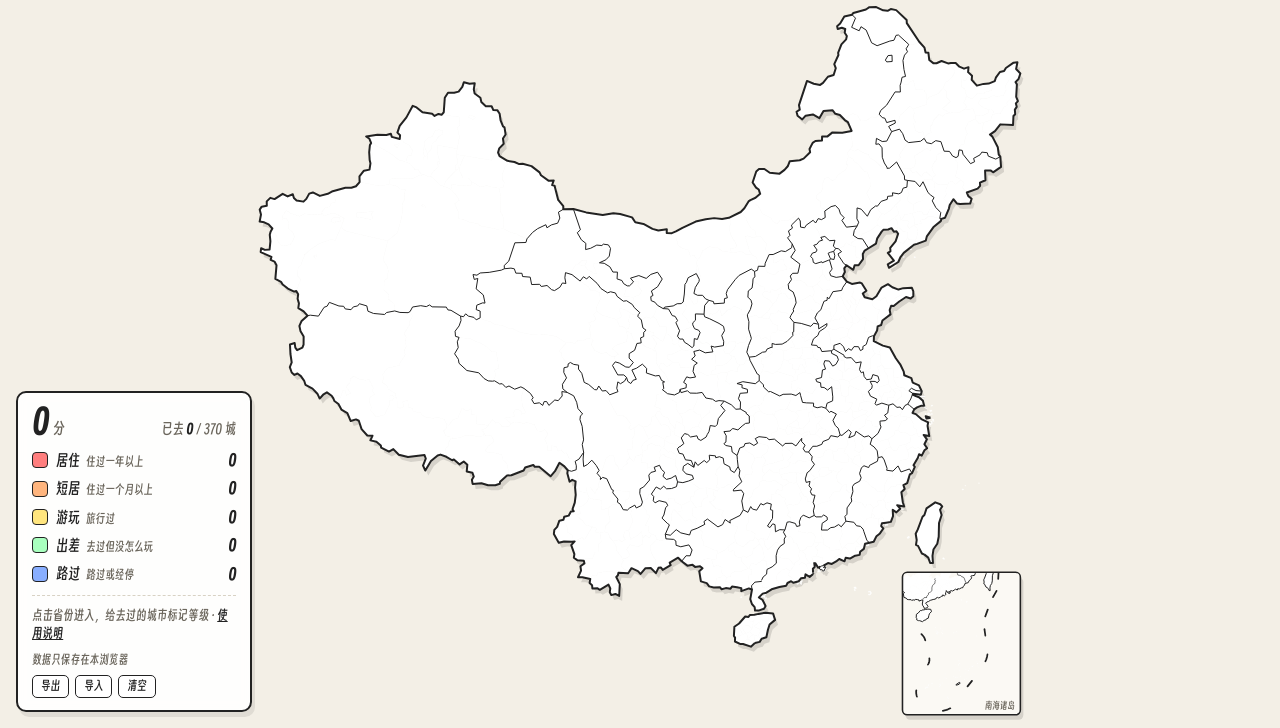
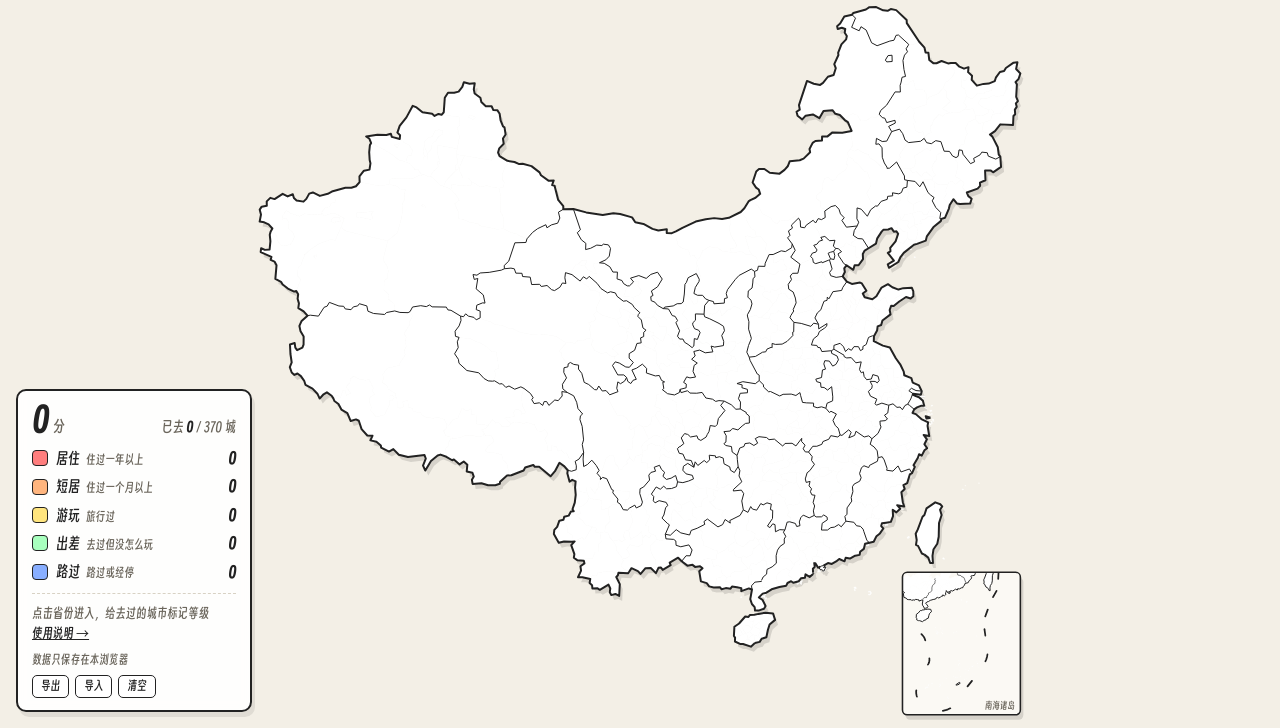
Before and after one commit to IdealistYu/city-ex, a website built with Vite: page index.html in a window 1280 px wide. Shown: the part 72-800 px from the top of the page. Built offline with nearby package versions, Linux system fonts and the light colour scheme; some packages are replaced by stand-ins of ours.

Commit message:
city-ex v2.1 update

```diff
--- a/index.html
+++ b/index.html
@@ -91,7 +91,7 @@
         <div id="visited"></div>
       </div>
       <ul id="level-stats"></ul>
-      <p class="tip">点击省份进入，给去过的城市标记等级 · <a href="about.html">使用说明</a></p>
+      <p class="tip">点击省份进入，给去过的城市标记等级<a href="about.html">使用说明 →</a></p>
       <div class="backup">
         <span>数据只保存在本浏览器</span>
         <button id="export-data" type="button" title="导出为 JSON 文件，可在本地编辑后再导入">导出</button>
--- a/src/style.css
+++ b/src/style.css
@@ -168,7 +168,7 @@ dialog .actions { display: flex; justify-content: flex-end; gap: 8px; }
 #level-stats small { margin-left: 6px; color: var(--muted); font-size: 12px; }
 #level-stats b { font-size: 16px; }
 .tip { margin: 0; padding-top: 10px; border-top: 1.5px dashed var(--divider); color: var(--muted); font-size: 13px; }
-.tip a { color: var(--ink); }
+.tip a { display: block; width: fit-content; margin-top: 2px; color: var(--ink); white-space: nowrap; }
 
 /* 手机端面板把手（宽屏不显示） */
 .panel-handle { display: none; }
```
Also changed, not shown: public/baidu_verify_codeva-pHh24N3lsH.html (added, +1 -0 lines).
